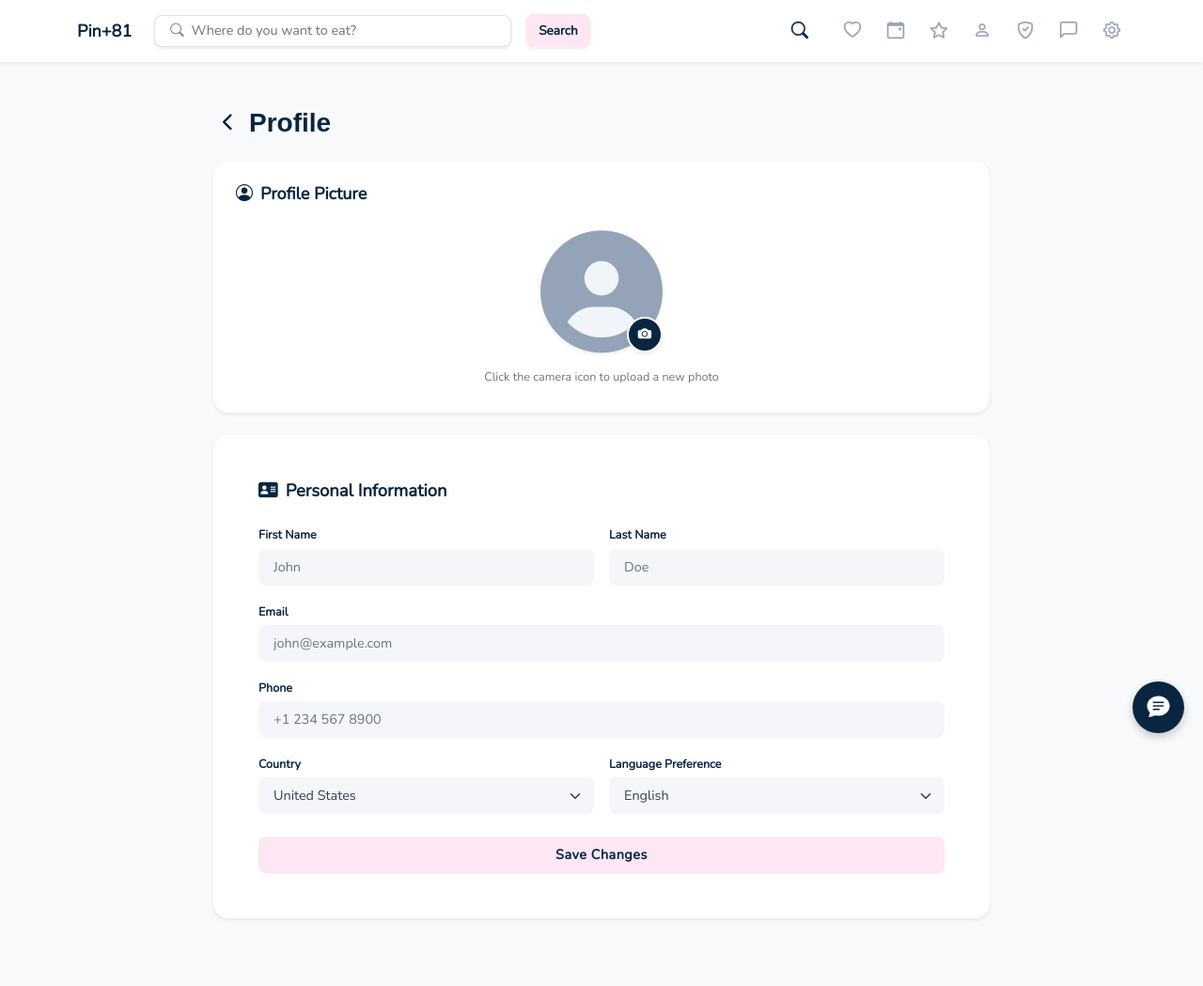
After one commit to kredo-school/kredo-school-43rd_Batch-Pin-81, a Laravel app: page /customer/profile in a window 1280 px wide. The commit adds this page. Shown: the whole page at 94% size. Run offline with Laravel 12, Linux system fonts and the light colour scheme; a user stored in the database is signed in; data comes from the database, SQL or seed files in the repository; style sheets or scripts are compiled from the project's sources.

Commit message:
Frontend/customer_profile/created

```diff
--- a/app/Http/Controllers/CustomerController.php
+++ b/app/Http/Controllers/CustomerController.php
@@ -3,6 +3,7 @@
 namespace App\Http\Controllers;
 
 use Illuminate\Http\Request;
+use Illuminate\Support\Facades\Auth;
 
 class CustomerController extends Controller
 {
@@ -26,4 +27,40 @@ class CustomerController extends Controller
         // views/customer/index.blade.php を呼び出し、データを渡す
         return view('customer.index', compact('chartData', 'restaurantData'));
     }
+
+     // 📄 ① プロフィール画面を表示
+    public function profile()
+    {
+        return view('customer.profile');
+    }
+
+    // 💾 ② データを更新する処理
+    public function update(Request $request)
+    {
+        // 1. ここで入力されたデータのバリデーション（チェック）をします
+        $user = Auth::user();
+        $request->validate([
+            'first_name' => 'required|string|max:255',
+            'last_name'  => 'required|string|max:255',
+            'email'      => 'required|email|max:255',
+        ]);
+
+        // 2. 実際の保存処理（例：ログイン中ユーザーのデータを上書き）
+        // $user = Auth::user();
+        // $user->update($request->all());
+
+        // 3. 保存が終わったら、元の画面に「保存したよ！」というメッセージ付きで戻す
+        return redirect()->route('customer.profile')->with('success', 'Profile updated successfully!');
+    }
+
+    // 🗑️ ③ アカウントを削除する処理
+    public function destroy()
+    {
+        // 1. 退会処理（データを消す、または無効化する）
+        // $user = Auth::user();
+        // $user->delete();
+
+        // 2. 削除したらトップページなどに強制移動させる
+        return redirect('/')->with('success', 'Account deleted successfully.');
+    }
 }
--- a/app/Models/User.php
+++ b/app/Models/User.php
@@ -46,4 +46,14 @@ class User extends Authenticatable
             'password' => 'hashed',
         ];
     }
+    public function getAvatarUrlAttribute()
+    {
+        if ($this->profile_image) {
+            return asset('storage/' . $this->profile_image);
+        }
+        // return asset('images/default-avatar.png');
+
+        // 例2: UI Avatarsなどのサービスを使って名前からイニシャルを生成する場合（便利！）
+        return 'https://ui-avatars.com/api/?name=' . urlencode($this->first_name) . '&color=7F9CF5&background=EBF4FF';
+    }
 }
--- /dev/null
+++ b/resources/views/customer/profile.blade.php
@@ -0,0 +1,191 @@
+@extends('layouts.app')
+
+@section('title', 'Customer Profile')
+
+@section('content')
+    <link rel="stylesheet" href="https://cdnjs.cloudflare.com/ajax/libs/font-awesome/6.5.1/css/all.min.css">
+    <div class="bg-light min-vh-100 py-5">
+        <div class="container" style="max-width: 850px;">
+            <div class="d-flex align-items-center mb-4" style="padding-left: 10px;">
+                <a href="/customer/my-page" class="text-decoration-none d-flex align-items-center justify-content-center me-3"
+                    style="color: #051d3b; transition: transform 0.2s;">
+                    <i class="fa-solid fa-chevron-left" style="font-size: 1.2rem;"></i>
+                </a>
+                <h2 class="fw-bold mb-0" style="color: #0a2540; font-size: 1.75rem; font-family: 'Poppins', sans-serif;">
+                    Profile
+                </h2>
+            </div>
+
+            <form class="needs-validation" action="{{ route('customer.profile.update') }}" method="POST"
+                enctype="multipart/form-data" novalidate>
+                @csrf
+
+                <div class="card border-0 shadow-sm rounded-4 p-4 mb-4" style="background-color: #ffffff;">
+                    <h5 class="fw-bold mb-4 d-flex align-items-center" style="color: #0a2540;">
+                        <i class="bi bi-person-circle me-2"></i>Profile Picture
+                    </h5>
+                    <div class="text-center py-1">
+                        <div class="position-relative d-inline-block">
+
+                            {{-- ✨ ユーザーが画像をアップロードしているか、していないかで切り替え --}}
+                            @if (Auth::check() && Auth::user()->profile_image)
+                                {{-- 🖼️ 画像をアップロードしている場合 --}}
+                                <img id="avatar-preview" src="{{ asset('storage/' . Auth::user()->profile_image) }}"
+                                    alt="Profile" class="rounded-circle object-fit-cover shadow-sm"
+                                    style="width: 130px; height: 130px; border: 3px solid #f8f9fa;">
+                            @else
+                                {{-- 👤 画像をアップロードしていない場合（デフォルトのユーザーアイコン） --}}
+                                <div id="avatar-placeholder"
+                                    class="rounded-circle shadow-sm d-flex align-items-center justify-content-center"
+                                    style="width: 130px; height: 130px; border: 3px solid #f8f9fa; background-color: #f1f5f9; color: #94a3b8;">
+                                    <i class="fa-solid fa-circle-user" style="font-size: 130px; line-height: 1;"></i>
+                                </div>
+                                {{-- JavaScriptのプレビュー用に、隠しタグとしてimgも置いておきます --}}
+                                <img id="avatar-preview" class="rounded-circle object-fit-cover shadow-sm d-none"
+                                    style="width: 130px; height: 130px; border: 3px solid #f8f9fa;">
+                            @endif
+
+                            <label for="avatar-input"
+                                class="btn position-absolute bottom-0 end-0 rounded-circle d-flex align-items-center justify-content-center p-0 shadow-sm"
+                                style="width: 38px; height: 38px; background-color: #0a2540; color: white; cursor: pointer; border: 2px solid white;">
+                                <i class="bi bi-camera-fill" style="font-size: 0.9rem;"></i>
+                            </label>
+                            <input type="file" name="avatar" id="avatar-input" class="d-none" accept="image/*"
+                                onchange="previewImage(this);">
+                        </div>
+                        <p class="text-muted small mt-3 mb-0">Click the camera icon to upload a new photo</p>
+                    </div>
+                </div>
+
+                <div class="card border-0 shadow-sm rounded-4 p-4 p-md-5 mb-4" style="background-color: #ffffff;">
+                    <h5 class="fw-bold mb-4 d-flex align-items-center" style="color: #0a2540; font-size: 1.15rem;">
+                        <i class="fa-solid fa-address-card me-2"></i>Personal Information
+                    </h5>
+
+                    <div class="row g-3">
+                        <div class="col-6">
+                            <label class="form-label fw-bold small mb-1" style="color: #0a2540;">First Name</label>
+                            <input type="text" name="first_name"
+                                class="form-control border-0 rounded-3 px-3 py-2 shadow-none" placeholder="John"
+                                style="background-color: #f4f6f9;" required>
+                            <div class="invalid-feedback small">Required</div>
+                        </div>
+
+                        <div class="col-6">
+                            <label class="form-label fw-bold small mb-1" style="color: #0a2540;">Last Name</label>
+                            <input type="text" name="last_name"
+                                class="form-control border-0 rounded-3 px-3 py-2 shadow-none" placeholder="Doe"
+                                style="background-color: #f4f6f9;" required>
+                            <div class="invalid-feedback small">Required</div>
+                        </div>
+
+                        <div class="col-12">
+                            <label class="form-label fw-bold small mb-1" style="color: #0a2540;">Email</label>
+                            <input type="email" name="email"
+                                class="form-control border-0 rounded-3 px-3 py-2 shadow-none" placeholder="john@example.com"
+                                style="background-color: #f4f6f9;" required>
+                            <div class="invalid-feedback small">Valid email required</div>
+                        </div>
+
+                        <div class="col-12">
+                            <label class="form-label fw-bold small mb-1" style="color: #0a2540;">Phone</label>
+                            <input type="text" name="phone"
+                                class="form-control border-0 rounded-3 px-3 py-2 shadow-none" placeholder="+1 234 567 8900"
+                                style="background-color: #f4f6f9;">
+                        </div>
+
+                        <div class="col-12 col-md-6">
+                            <label class="form-label fw-bold small mb-1" style="color: #0a2540;">Country</label>
+                            <select name="country" class="form-select border-0 rounded-3 px-3 py-2 shadow-none"
+                                style="background-color: #f4f6f9; color: #334155;">
+                                <option value="United States" selected>United States</option>
+                                <option value="Japan">Japan</option>
+                            </select>
+                        </div>
+
+                        <div class="col-12 col-md-6">
+                            <label class="form-label fw-bold small mb-1" style="color: #0a2540;">Language
+                                Preference</label>
+                            <select name="language" class="form-select border-0 rounded-3 px-3 py-2 shadow-none"
+                                style="background-color: #f4f6f9; color: #334155;">
+                                <option value="English" selected>English</option>
+                                <option value="Japanese">日本語 (Japanese)</option>
+                            </select>
+                        </div>
+                    </div>
+
+                    <div class="mt-4">
+                        <button type="submit" class="btn w-100 fw-bold text-navy py-2 rounded-3 custom-save-btn">
+                            Save Changes
+                        </button>
+                    </div>
+                </div>
+            </form>
+        </div>
+    </div>
+
+    <style>
+        .text-navy {
+            color: #0a2540;
+        }
+
+        .custom-save-btn {
+            background-color: #FCE7F3 !important;
+            border: none;
+            color: #0a2540;
+            cursor: pointer;
+            letter-spacing: 0.5px;
+            transition: all 0.3s cubic-bezier(0.4, 0, 0.2, 1);
+        }
+
+        .custom-save-btn:hover {
+            background-color: #fdd6eb !important;
+            color: #0a2a5e;
+            transform: translateY(-2px);
+            box-shadow: 0 8px 20px rgba(5, 29, 59, 0.15);
+        }
+
+        /* バリデーション時の枠線調整 */
+        .was-validated .form-control:invalid {
+            background-color: #fff5f5 !important;
+        }
+    </style>
+
+    <script>
+        // 画像プレビュー機能
+        function previewImage(input) {
+            if (input.files && input.files[0]) {
+                var reader = new FileReader();
+                reader.onload = function(e) {
+                    var preview = document.getElementById('avatar-preview');
+                    var placeholder = document.getElementById('avatar-placeholder');
+
+                    // プレビュー用imgに画像を設定して表示する
+                    preview.src = e.target.result;
+                    preview.classList.remove('d-none');
+
+                    // アイコン側（placeholder）があれば非表示にする
+                    if (placeholder) {
+                        placeholder.classList.add('d-none');
+                    }
+                }
+                reader.readAsDataURL(input.files[0]);
+            }
+        }
+
+        // Bootstrap バリデーション
+        (() => {
+            'use strict'
+            const forms = document.querySelectorAll('.needs-validation')
+            Array.from(forms).forEach(form => {
+                form.addEventListener('submit', event => {
+                    if (!form.checkValidity()) {
+                        event.preventDefault()
+                        event.stopPropagation()
+                    }
+                    form.classList.add('was-validated')
+                }, false)
+            })
+        })()
+    </script>
+@endsection
--- a/resources/views/layouts/app.blade.php
+++ b/resources/views/layouts/app.blade.php
@@ -193,7 +193,7 @@
     </style>
 </head>
 
-<body>
+<body class="bg-light">
     <div id="app">
         {{-- Web VER --}}
         {{-- Search Ber & 8 Buttons --}}
--- a/routes/web.php
+++ b/routes/web.php
@@ -16,8 +16,12 @@ Route::group(['prefix' => 'restaurant', 'as' => 'restaurant.', /*'middleware' =>
 
 });
 
+#Customer
 Route::group(['prefix' => 'customer', 'as' => 'customer.', /*'middleware' => 'restau rant'*/], function() {
 
     Route::get('/search', [CustomerController::class, 'index'])->name('search');
+    Route::get('/profile', [CustomerController::class, 'profile'])->name('profile');
+    Route::post('/profile/update', [CustomerController::class, 'update'])->name('profile.update');
+    Route::delete('/profile/destroy', [CustomerController::class, 'destroy'])->name('profile.destroy');
 
 });
```
